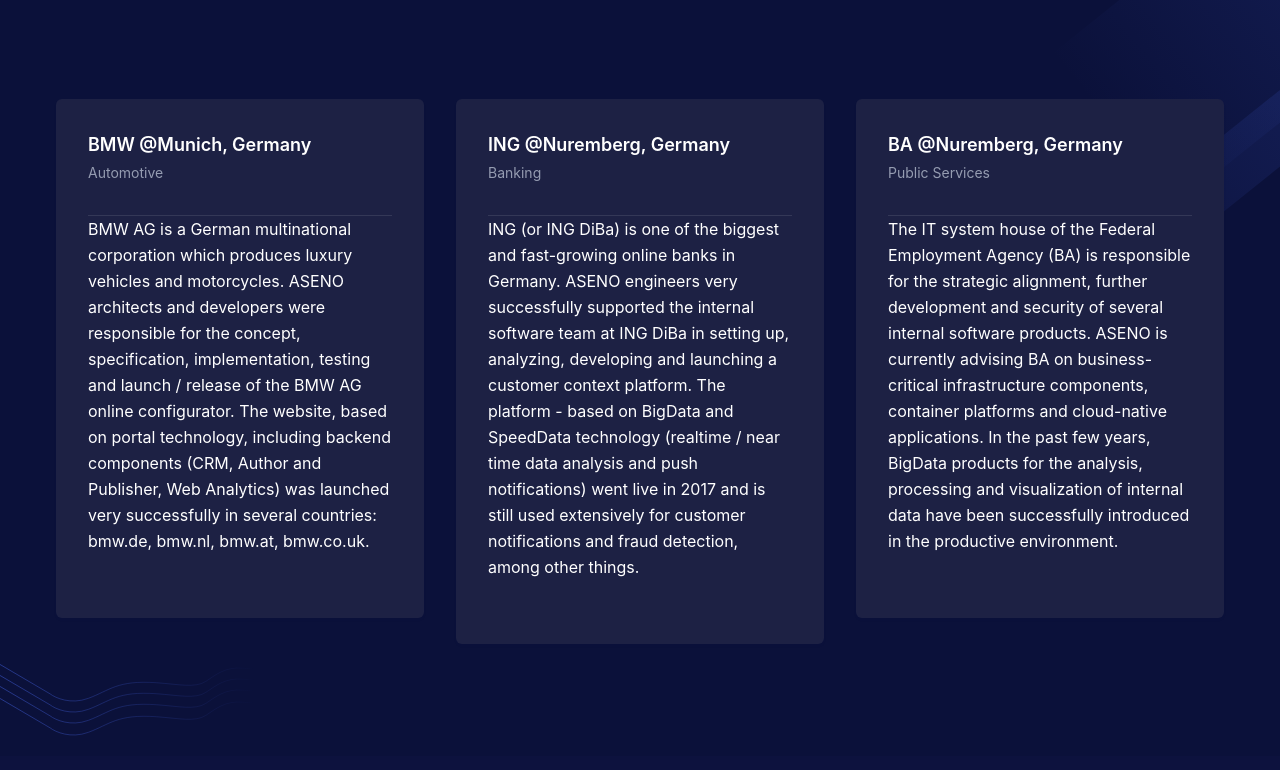
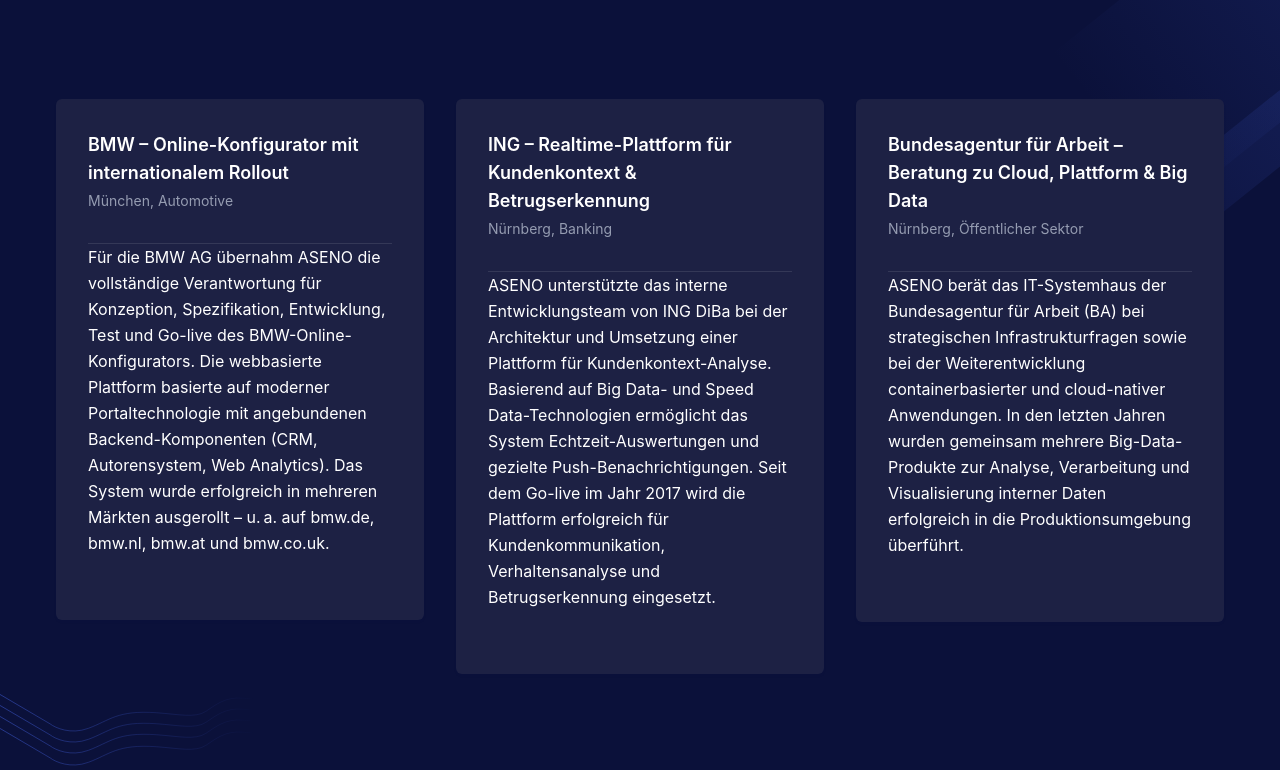
Before and after one commit to aseno-gmbh/aseno-gmbh.github.io, a Next.js app: page / in a window 1280 px wide. Shown: the part 2600-3370 px from the top of the page. Built offline with nearby package versions, Linux system fonts and the light colour scheme.

Commit message:
Testimonials: Übersetzung und Optimierung

```diff
--- a/app/page.jsx
+++ b/app/page.jsx
@@ -21,7 +21,7 @@
         featuresData={featuresData}
       />
       <Testimonials
-        title="Some of Our Past and Current Projects"
+        title="Ausgewählte Kundenprojekte"
         data={testimonialData} />
       {/* <TitleParagraphButtomSection
       title={"Our Values"}
--- a/components/Testimonials/TestimonialsData.jsx
+++ b/components/Testimonials/TestimonialsData.jsx
@@ -1,28 +1,28 @@
 const testimonialData = [
     {
       id: 1,
-      name: "BMW @Munich, Germany",
-      designation: "Automotive",
+      name: "BMW – Online-Konfigurator mit internationalem Rollout",
+      designation: "München, Automotive",
       content:
-        "BMW AG is a German multinational corporation which produces luxury vehicles and motorcycles. ASENO architects and developers were responsible for the concept, specification, implementation, testing and launch / release of the BMW AG online configurator. The website, based on portal technology, including backend components (CRM, Author and Publisher, Web Analytics) was launched very successfully in several countries: bmw.de, bmw.nl, bmw.at, bmw.co.uk.",
+        "Für die BMW AG übernahm ASENO die vollständige Verantwortung für Konzeption, Spezifikation, Entwicklung, Test und Go-live des BMW-Online-Konfigurators. Die webbasierte Plattform basierte auf moderner Portaltechnologie mit angebundenen Backend-Komponenten (CRM, Autorensystem, Web Analytics). Das System wurde erfolgreich in mehreren Märkten ausgerollt – u. a. auf bmw.de, bmw.nl, bmw.at und bmw.co.uk.",
       // image: "/images/testimonials/auth-01.png",
       // star: 5,
     },
     {
       id: 2,
-      name: "ING @Nuremberg, Germany",
-      designation: "Banking",
+      name: "ING – Realtime-Plattform für Kundenkontext & Betrugserkennung",
+      designation: "Nürnberg, Banking",
       content:
-        "ING (or ING DiBa) is one of the biggest and fast-growing online banks in Germany. ASENO engineers very successfully supported the internal software team at ING DiBa in setting up, analyzing, developing and launching a customer context platform. The platform - based on BigData and SpeedData technology (realtime / near time data analysis and push notifications) went live in 2017 and is still used extensively for customer notifications and fraud detection, among other things.",
+        "ASENO unterstützte das interne Entwicklungsteam von ING DiBa bei der Architektur und Umsetzung einer Plattform für Kundenkontext-Analyse. Basierend auf Big Data- und Speed Data-Technologien ermöglicht das System Echtzeit-Auswertungen und gezielte Push-Benachrichtigungen. Seit dem Go-live im Jahr 2017 wird die Plattform erfolgreich für Kundenkommunikation, Verhaltensanalyse und Betrugserkennung eingesetzt.",
       // image: "/images/testimonials/auth-02.png",
       // star: 5,
     },
     {
       id: 3,
-      name: "BA @Nuremberg, Germany",
-      designation: "Public Services",
+      name: "Bundesagentur für Arbeit – Beratung zu Cloud, Plattform & Big Data",
+      designation: "Nürnberg, Öffentlicher Sektor",
       content:
-        "The IT system house of the Federal Employment Agency (BA) is responsible for the strategic alignment, further development and security of several internal software products. ASENO is currently advising BA on business-critical infrastructure components, container platforms and cloud-native applications. In the past few years, BigData products for the analysis, processing and visualization of internal data have been successfully introduced in the productive environment.",
+        "ASENO berät das IT-Systemhaus der Bundesagentur für Arbeit (BA) bei strategischen Infrastrukturfragen sowie bei der Weiterentwicklung containerbasierter und cloud-nativer Anwendungen. In den letzten Jahren wurden gemeinsam mehrere Big-Data-Produkte zur Analyse, Verarbeitung und Visualisierung interner Daten erfolgreich in die Produktionsumgebung überführt.",
       // image: "/images/testimonials/auth-03.png",
       // star: 5,
     },
```
